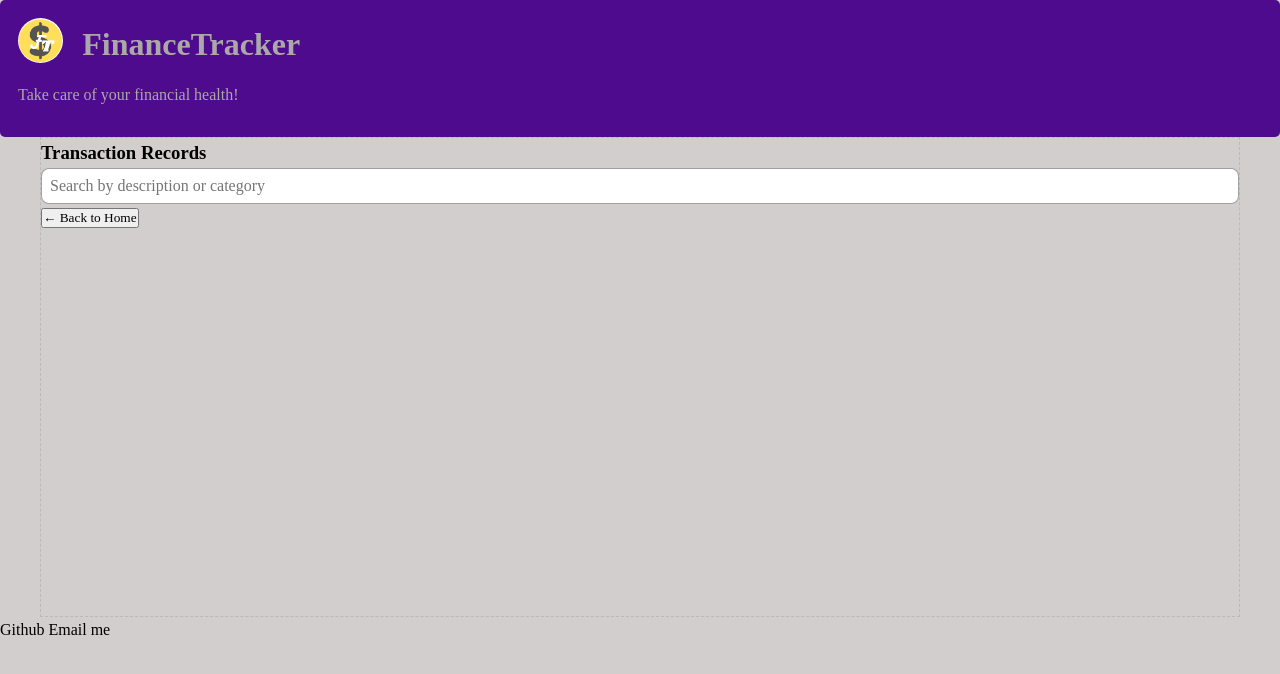
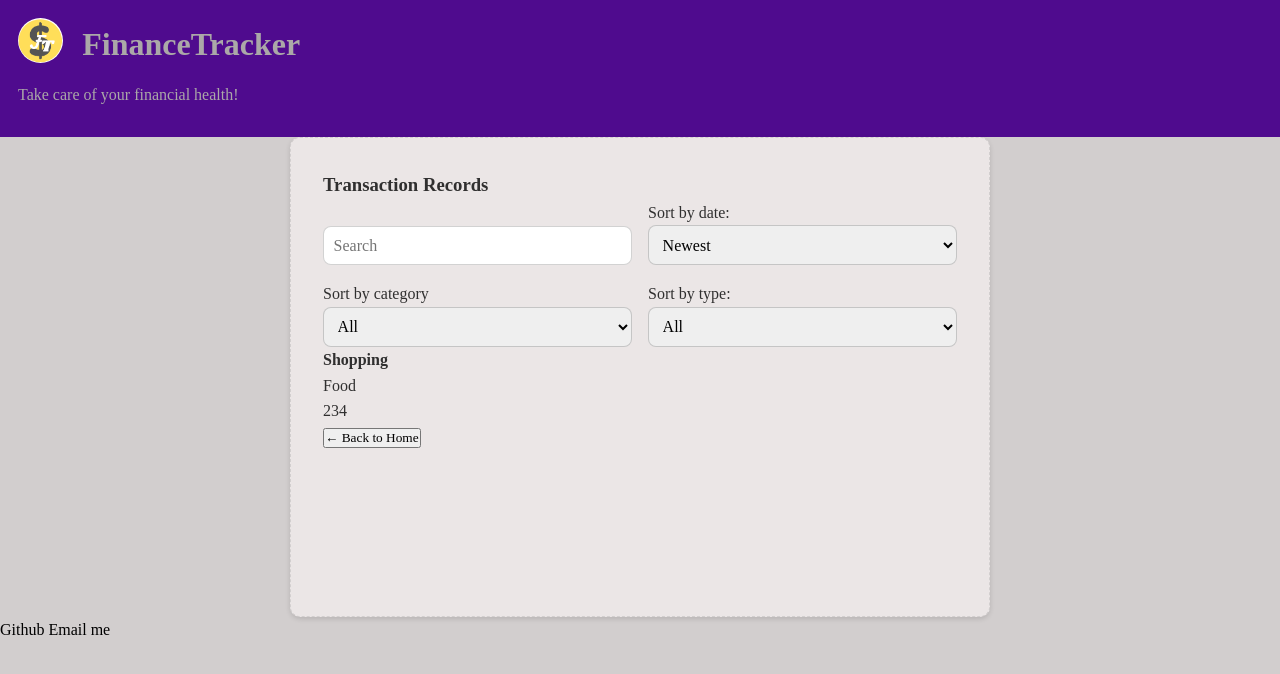
Before and after one commit to bendoujanna/frontend-web-dev-summative-bendoujanna, a plain HTML site: page index.html in a window 1280 px wide. Both pictures are taken after a click on the button "Records". Drawn offline with Linux system fonts and the light colour scheme.

Commit message:
structured and styled the records section

```diff
--- a/index.html
+++ b/index.html
@@ -46,17 +46,57 @@
 
         <section id="records" class="records">
             <h3>Transaction Records</h3>
+            <div class="filters">
+                <div class="filter-row">
+                    <div class="search-bar">
+                        <input
+                            type="text"
+                            id="searchInput"
+                            placeholder="Search"
+                        >
+                    </div>
 
-            <div class="search-bar">
-                <input
-                    type="text"
-                    id="searchInput"
-                    placeholder="Search by description or category"
-                >
+                    <div class="filter-item">
+                        <label for="sortByDate">Sort by date:</label>
+                        <select id="sortByDate">
+                            <option value="newest">Newest</option>
+                            <option value="oldest">Oldest</option>
+                        </select>
+                    </div>
+                </div>
+
+                <div class="filter-row">
+                    <div class="filter-item">
+                        <label for="sortByCategory">Sort by category</label>
+                        <select id="sortByCategory">
+                            <option value="all">All</option>
+                            <option value="food">Food</option>
+                            <option value="transport">Transport</option>
+                            <option value="books">Books</option>
+                            <option value="health">Health</option>
+                            <option value="entertainment">Entertainment</option>
+                            <option value="other">Other</option>
+                        </select>
+                    </div>
+                    <div class="filter-item">
+                        <label for="sortByType">Sort by type:</label>
+                        <select id="sortByType">
+                            <option value="all">All</option>
+                            <option value="income">Income</option>
+                            <option value="expense">Expense</option>
+                        </select>
+                    </div>
+                </div>
             </div>
 
             <div class="records-list">
-
+                <div class="record-left">
+                    <h4 class="record-description">Shopping</h4>
+                    <p class="record-category">Food</p>
+                </div>
+                <div class="record-right">
+                    <p class="record-amount-eg">234</p>
+                </div>
             </div>
 
             <button class="back-home">← Back to Home</button>
--- a/styles/main.css
+++ b/styles/main.css
@@ -60,7 +60,6 @@ header .brand img {
 header {
     background-color: rgb(79, 11, 142);
     color: rgb(171, 168, 168);
-    border-radius: 5px;
     padding: 18px;
     display: flex;
     flex-direction: column;
@@ -216,3 +215,45 @@ fieldset div {
     font-weight: 500;
 
 }
+
+
+/* 2. Records */
+
+.records {
+    color: rgba(0, 0, 0, 0.8);
+    padding:2rem;
+    background-color: rgba(237, 233, 233, 0.918);
+    border-radius: 10px;
+    box-shadow: 0 2px 5px rgba(0, 0, 0, 0.128);
+    max-width: 700px;
+    margin: auto;
+}
+
+.filters {
+    display: flex;
+    flex-direction: column;
+    gap:1rem;
+}
+
+.filter-row {
+    display: flex;
+    align-items: flex-end;
+    justify-content: space-between;
+    gap: 1rem;
+}
+
+.search-bar,
+.filter-item {
+    flex:1;
+    display: flex;
+    flex-direction: column;
+}
+
+.filters select,
+.filters input {
+    width: 100%;
+    padding:0.6rem;
+    border-radius: 8px;
+    border: 1px solid rgba(0, 0, 0, 0.177);
+    font-size: 1rem;
+}
```
